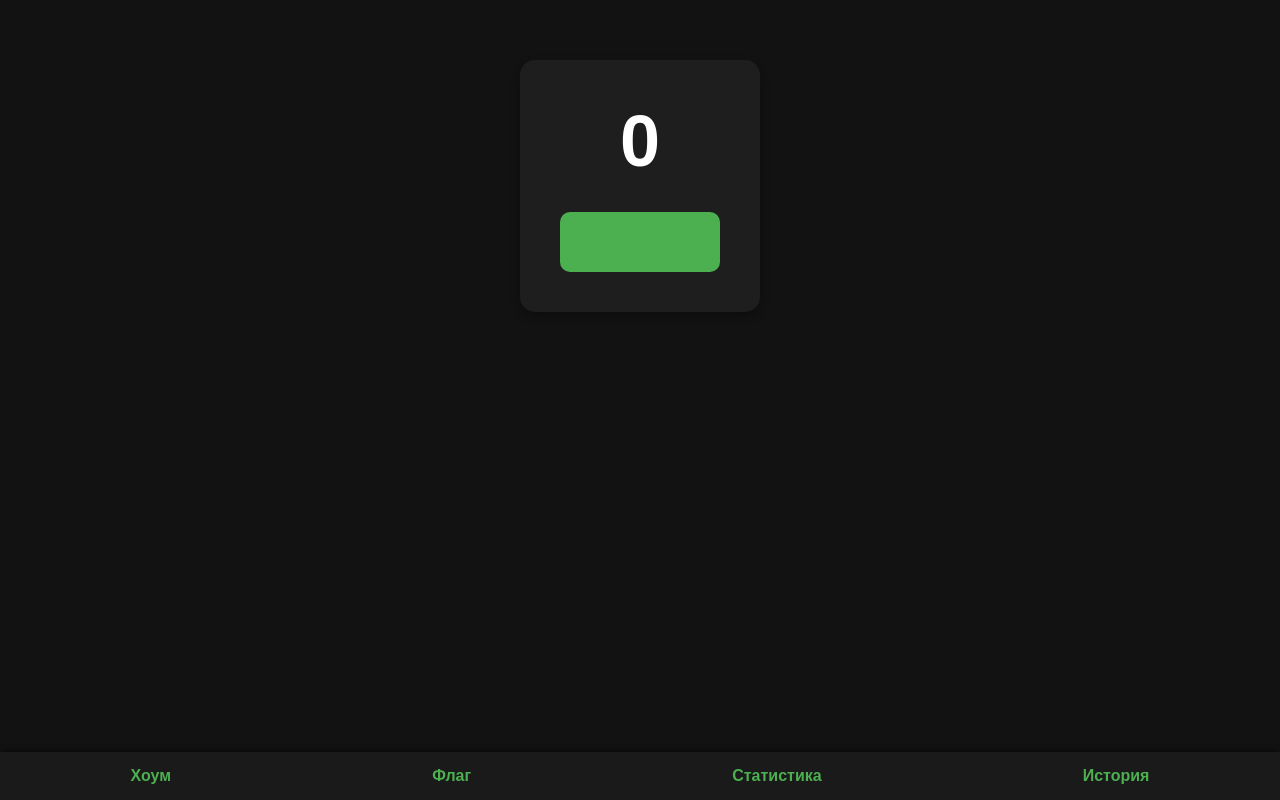
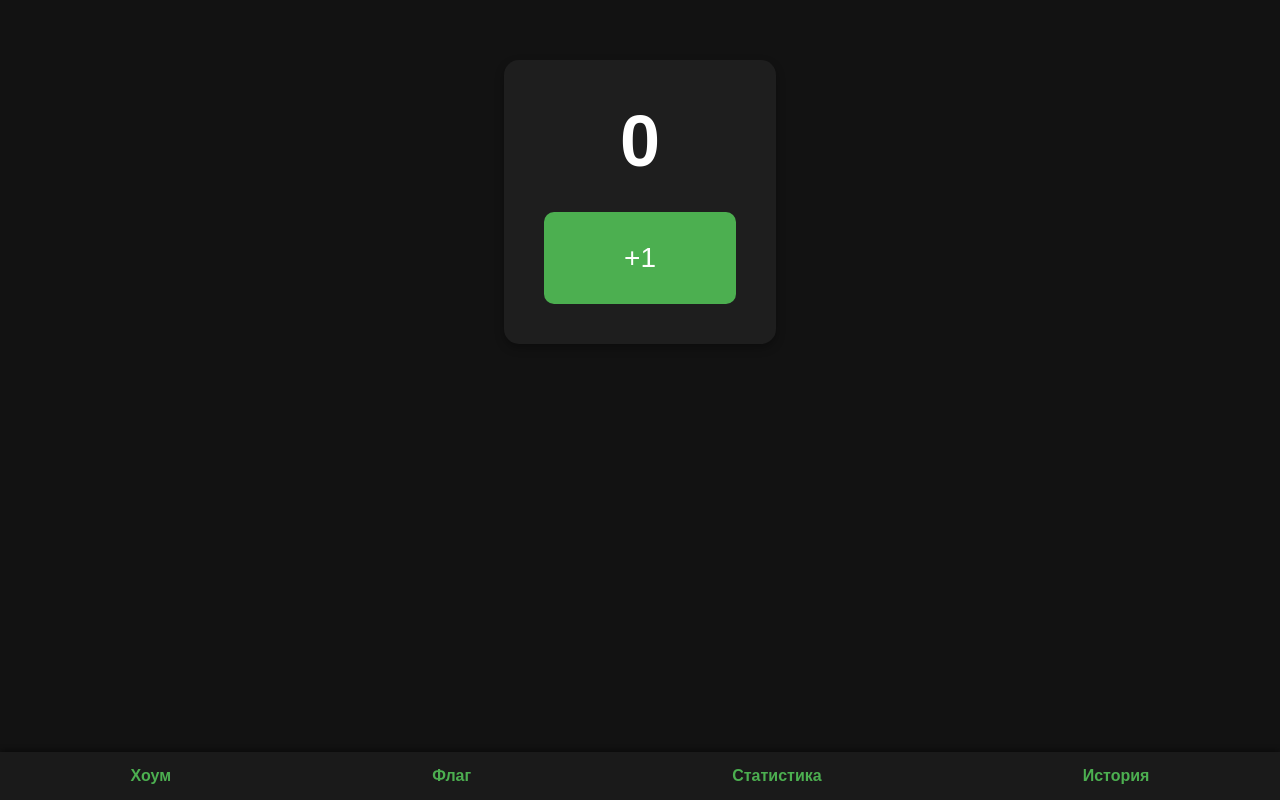
Before and after one commit to rexxaps/puff-tracker-web, a plain HTML site: page web/index.html in a window 1280 px wide. Drawn offline with Linux system fonts and the light colour scheme.

Commit message:
Update index.html

```diff
--- a/web/index.html
+++ b/web/index.html
@@ -120,7 +120,7 @@
 <div class="main-container active" id="home">
     <div class="counter-section">
         <div id="count-display">0</div>
-        <button class="counter-button" onclick="incrementCount()"></button>
+        <button class="counter-button" onclick="incrementCount()">+1</button>
     </div>
 </div>
 
```
